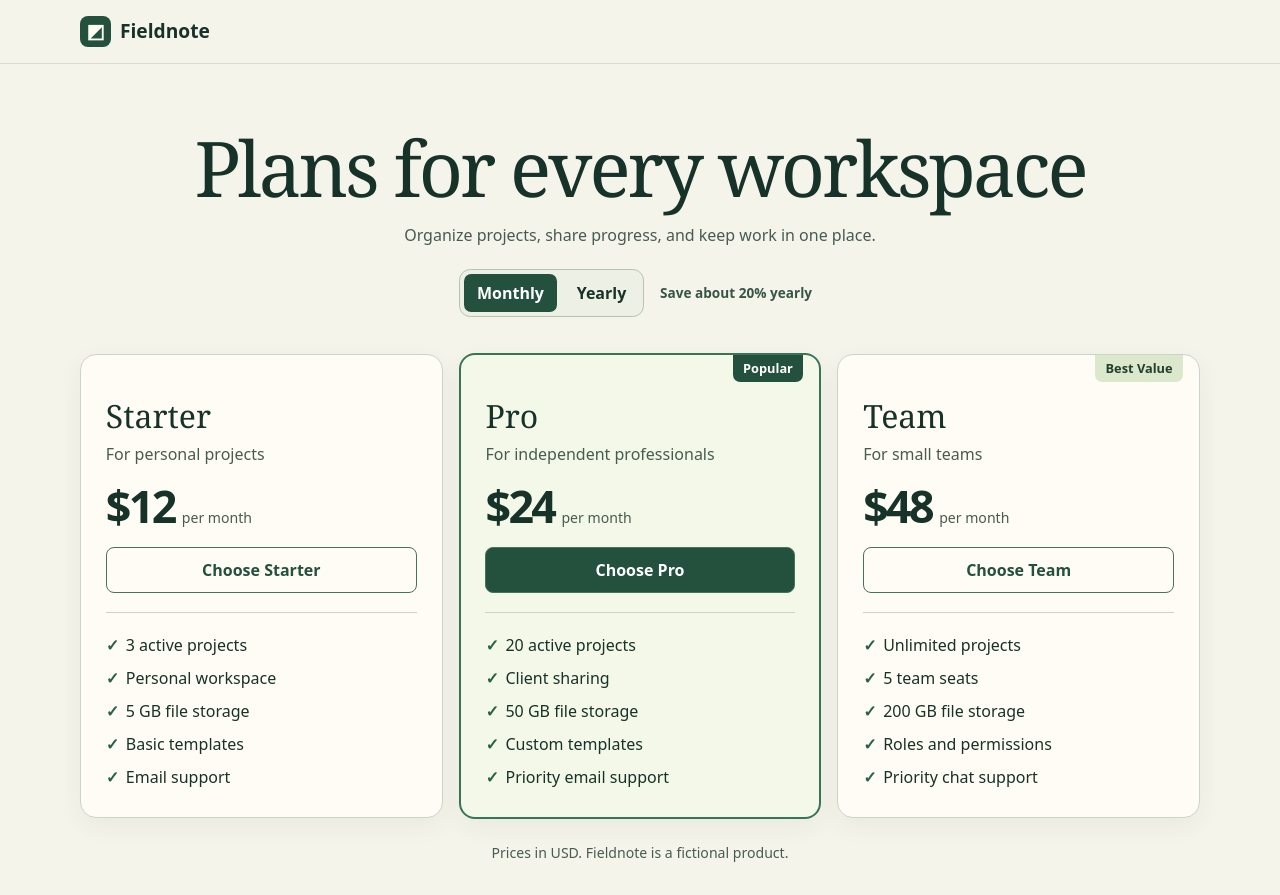
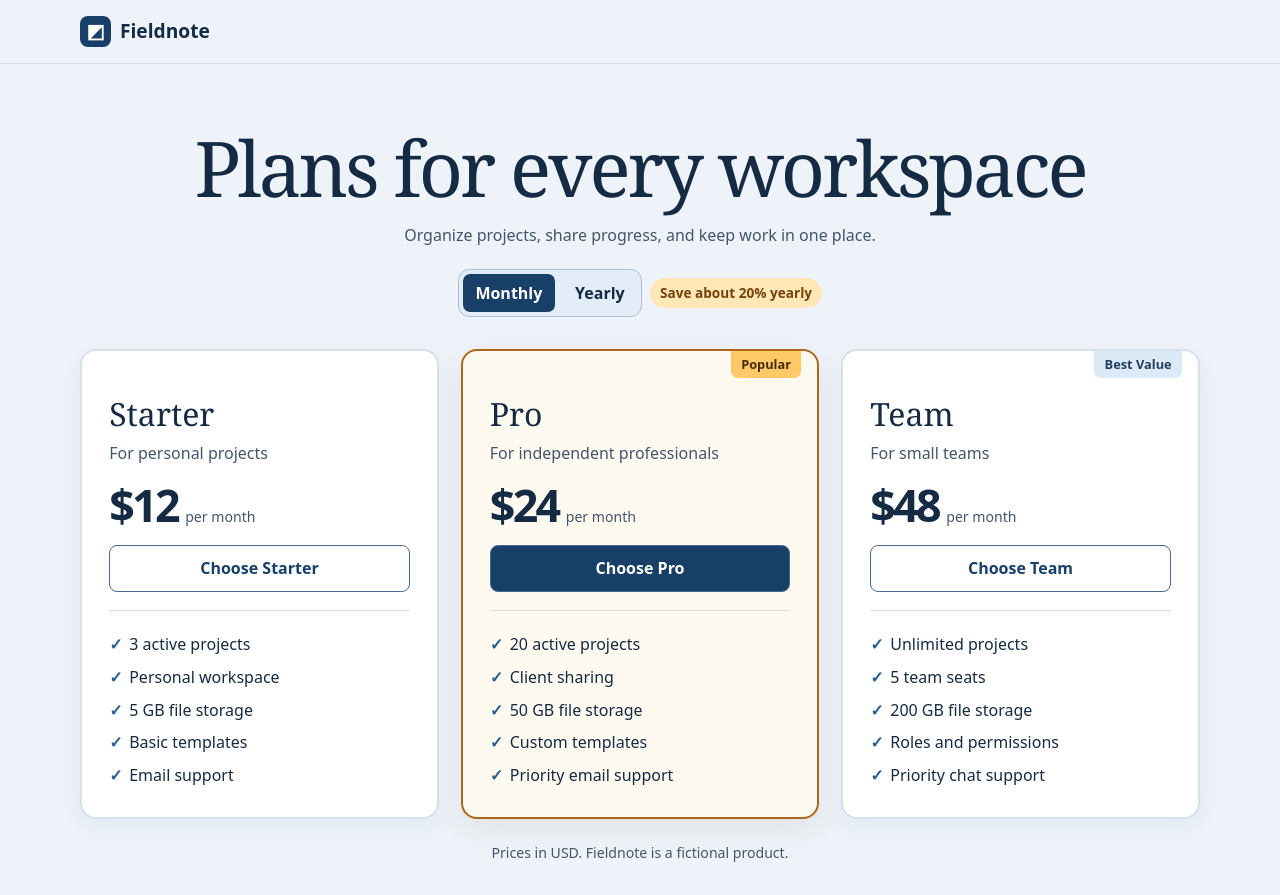
Before and after one commit to vishaldluffy/pricing, a plain HTML site: page index.html in a window 1280 px wide. Drawn offline with Linux system fonts and the light colour scheme.

Commit message:
Refine pricing layout and switch to navy and amber

```diff
--- a/style.css
+++ b/style.css
@@ -1,46 +1,46 @@
 * { box-sizing: border-box; }
-:root { color-scheme: light; color: #173228; background: #f5f4eb; font: 16px/1.5 system-ui, sans-serif; }
+:root { color-scheme: light; color: #152b43; background: #edf3f9; font: 16px/1.5 system-ui, sans-serif; }
 body { margin: 0; }
-.top { padding: 1rem max(1rem, calc((100% - 70rem)/2)); border-bottom: 1px solid #d8ddd1; }
+.top { padding: 1rem max(1rem, calc((100% - 70rem)/2)); border-bottom: 1px solid #d1dfec; }
 .brand { display: flex; gap: .55rem; align-items: center; font-size: 1.2rem; font-weight: 750; }
-.brand span { background: #23513d; color: #fffdf4; width: 1.95rem; aspect-ratio: 1; display: grid; place-items: center; border-radius: .5rem; }
+.brand span { background: #173f68; color: #ffffff; width: 1.95rem; aspect-ratio: 1; display: grid; place-items: center; border-radius: .5rem; }
 main { max-width: 72rem; margin: auto; padding: clamp(2rem,5vw,4rem) 1rem 2rem; }
-.intro { text-align: center; margin-bottom: 2.25rem; }
+.intro { text-align: center; margin-bottom: 2rem; }
 h1 { margin: 0; font: 500 clamp(2.45rem,6vw,4.8rem)/1.05 Georgia, serif; letter-spacing: -.04em; }
-.intro > p,.description,.fine,.unit { color: #485b51; }
+.intro > p,.description,.fine,.unit { color: #43566b; }
 .intro > p { margin: .9rem 0 1.35rem; }
 .billing,.switch { display: flex; gap: .45rem; align-items: center; justify-content: center; flex-wrap: wrap; }
-.switch { padding: .25rem; border: 1px solid #b7c2b5; background: #edf0e4; border-radius: .7rem; }
+.switch { padding: .25rem; border: 1px solid #acbfd2; background: #e3edf7; border-radius: .7rem; }
 button { font: inherit; cursor: pointer; }
-.switch button { border: 0; background: transparent; color: #173228; border-radius: .45rem; padding: .45rem .8rem; font-weight: 650; }
-.switch .active { background: #23513d; color: white; }
-.saving { color: #365546; font-size: .85rem; font-weight: 650; padding: .3rem .55rem; }
-.plans { display: grid; grid-template-columns: repeat(3,minmax(0,1fr)); gap: 1rem; align-items: center; }
-.card { position: relative; display: flex; flex-direction: column; min-height: 25rem; border: 1px solid #cbd4c8; border-radius: 1rem; background: #fffcf5; padding: 2.4rem clamp(1rem,2vw,1.55rem) 1.5rem; box-shadow: 0 8px 24px #1732280e; }
-.card.popular { min-height: 26.3rem; border: 2px solid #387557; background: #f3f8e9; }
-.ribbon { position: absolute; top: 0; right: 1rem; padding: .25rem .65rem; border-radius: 0 0 .45rem .45rem; background: #dce8cb; color: #233e2c; font-size: .8rem; font-weight: 750; }
-.popular .ribbon { color: white; background: #23513d; }
+.switch button { border: 0; background: transparent; color: #152b43; border-radius: .45rem; padding: .45rem .8rem; font-weight: 650; }
+.switch .active { background: #173f68; color: white; }
+.saving { color: #72430b; font-size: .85rem; font-weight: 650; padding: .3rem .65rem; background: #ffe7b8; border-radius: 999px; }
+.plans { display: grid; grid-template-columns: repeat(3,minmax(0,1fr)); gap: clamp(.9rem, 2vw, 1.35rem); align-items: stretch; }
+.card { position: relative; display: flex; flex-direction: column; min-height: 25rem; border: 2px solid #d5e0eb; border-radius: 1rem; background: #ffffff; padding: 2.55rem clamp(1.15rem, 2.3vw, 1.7rem) 1.6rem; box-shadow: 0 8px 24px #152b430e; }
+.card.popular { border-color: #ad671b; background: #fffaf0; box-shadow: 0 10px 28px #73450d18; }
+.ribbon { position: absolute; top: 0; right: 1rem; padding: .25rem .65rem; border-radius: 0 0 .45rem .45rem; background: #dce9f7; color: #233f5e; font-size: .8rem; font-weight: 750; }
+.popular .ribbon { color: #492b07; background: #ffc968; }
 .card h2 { margin: 0; font: 500 2rem Georgia, serif; }
-.description { margin: .35rem 0 .75rem; }
+.description { margin: .35rem 0 .75rem; min-height: 1.5em; }
 .cost { display: flex; align-items: baseline; flex-wrap: wrap; gap: .45rem; margin: .2rem 0 1rem; }
 .price { font-size: 2.8rem; font-weight: 750; letter-spacing: -.06em; line-height: 1.1; }
 .unit,.fine { font-size: .88rem; }
-.choose { width: 100%; padding: .65rem .75rem; color: #23513d; background: transparent; border: 1px solid #47735c; border-radius: .5rem; font-weight: 700; }
-.choose:hover { background: #e9efdf; }
-.popular .choose { color: white; background: #23513d; }
-.popular .choose:hover { background: #194332; }
-button:focus-visible { outline: 3px solid #9a4b25; outline-offset: 3px; }
-ul { margin: 1.15rem 0 0; padding: 1rem 0 0; border-top: 1px solid #cbd4c8; list-style: none; }
+.choose { width: 100%; min-height: 2.9rem; padding: .65rem .75rem; color: #173f68; background: transparent; border: 1px solid #496a8e; border-radius: .5rem; font-weight: 700; }
+.choose:hover { background: #e7f0f9; }
+.popular .choose { color: white; background: #173f68; }
+.popular .choose:hover { background: #102e50; }
+button:focus-visible { outline: 3px solid #a25009; outline-offset: 3px; }
+ul { margin: 1.15rem 0 0; padding: 1rem 0 0; border-top: 1px solid #d5e0eb; list-style: none; }
 li { padding: .28rem 0 .28rem 1.25rem; position: relative; }
-li::before { content: "✓"; position: absolute; left: 0; color: #286144; font-weight: 750; }
+li::before { content: "✓"; position: absolute; left: 0; color: #285e8d; font-weight: 750; }
 .fine { text-align: center; margin: 1.4rem 0 0; }
-dialog { width: min(24rem,calc(100% - 2rem)); padding: 1.5rem; border: 1px solid #47735c; border-radius: 1rem; background: #fffcf5; color: #173228; }
-dialog::backdrop { background: #17322880; }
+dialog { width: min(24rem,calc(100% - 2rem)); padding: 1.5rem; border: 1px solid #496a8e; border-radius: 1rem; background: #ffffff; color: #152b43; }
+dialog::backdrop { background: #152b4380; }
 dialog h2 { margin: 0; }
 .sr-only { position: absolute; width: 1px; height: 1px; overflow: hidden; clip-path: inset(50%); white-space: nowrap; }
 @media (prefers-reduced-motion: no-preference) {
   .card { transition: transform .25s ease, box-shadow .25s ease; }
-  @media (hover:hover) { .card:hover { transform: translateY(-6px); box-shadow: 0 16px 32px #17322822; } }
+  @media (hover:hover) { .card:hover { transform: translateY(-6px); box-shadow: 0 16px 32px #152b4322; } }
 }
 @media (width < 800px) {
   .plans { grid-template-columns: minmax(0,1fr); max-width: 32rem; margin-inline: auto; }
```
